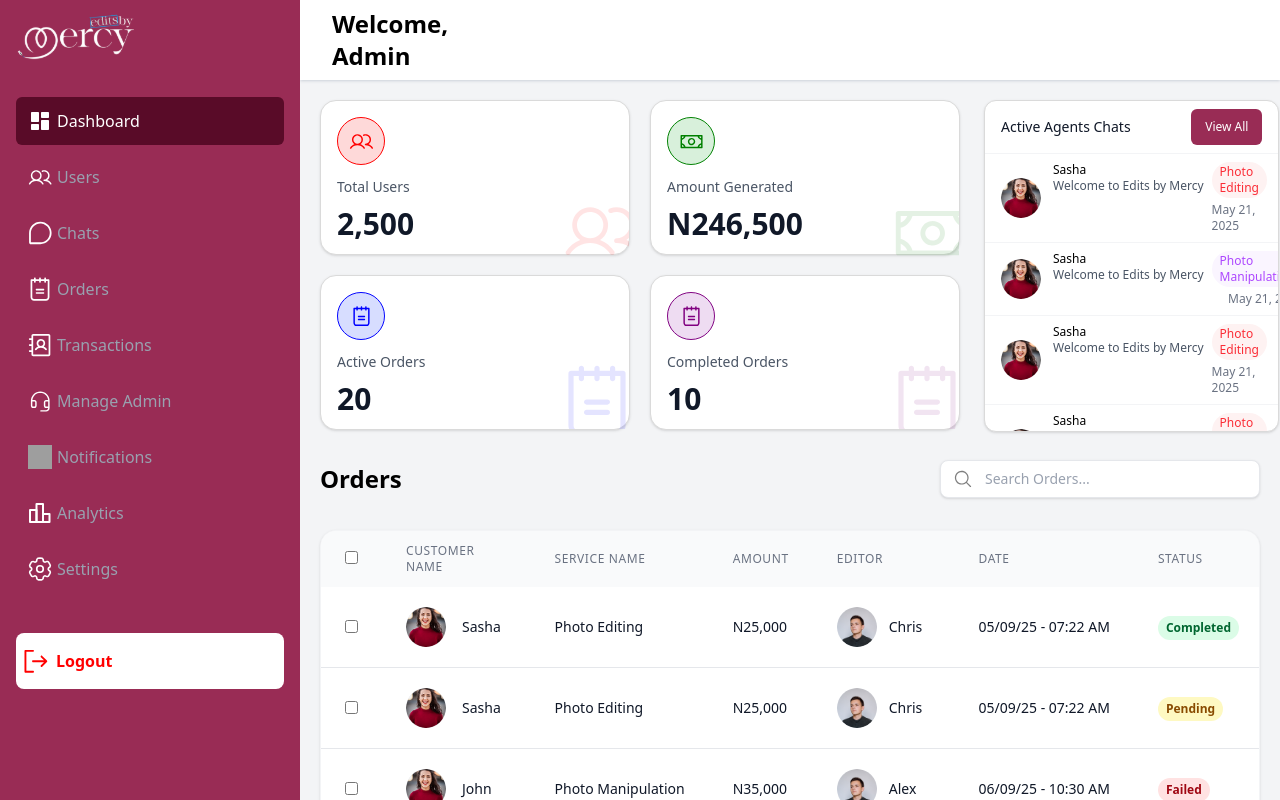
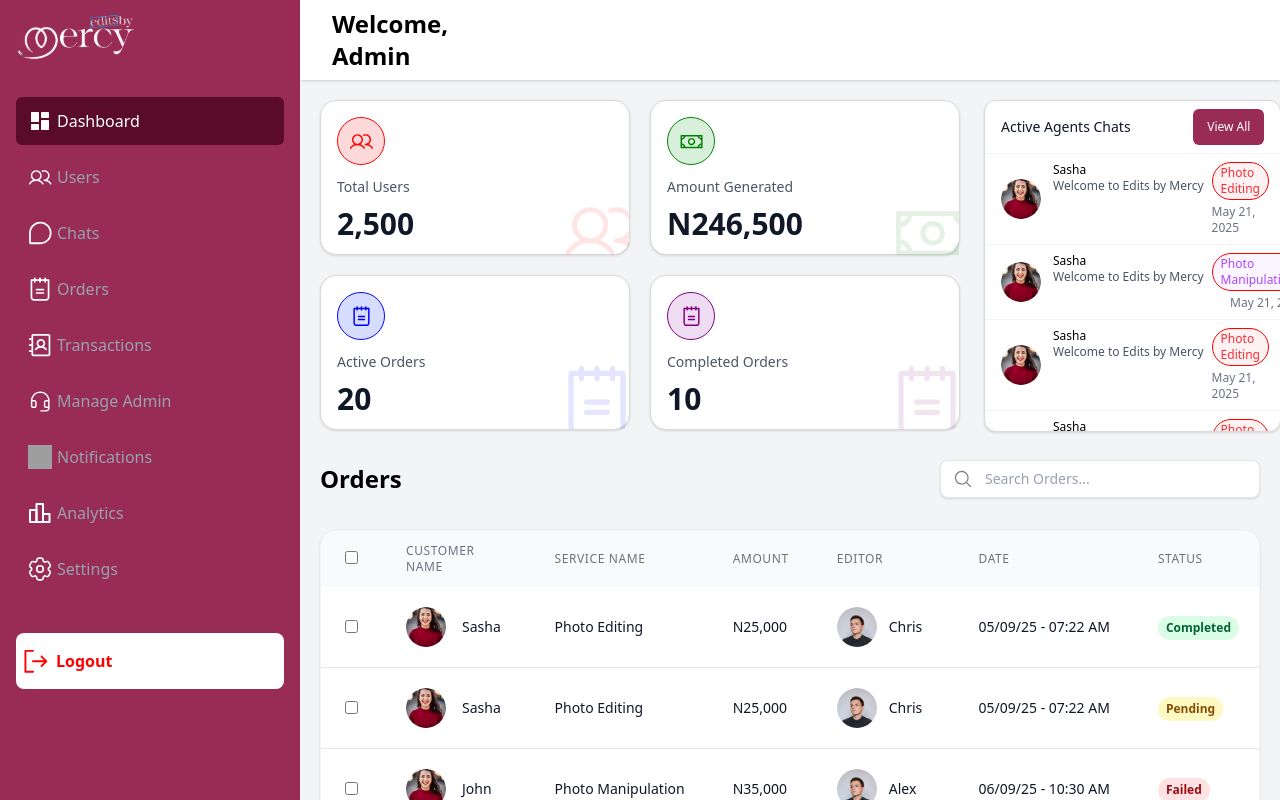
Before and after one commit to Muhammad-Umair-developer/Mercy-Dashboard, a React (Vite) app: page /dashboard in a window 1280 px wide. Built offline with nearby package versions, Linux system fonts and the light colour scheme; sample sign-in values are in the browser's storage; grey boxes are pictures that could not be loaded.

Commit message:
AgentChatCard.tsx file updated for view all button padding and tag borders

```diff
--- a/src/components/AgentChatCard.tsx
+++ b/src/components/AgentChatCard.tsx
@@ -80,7 +80,7 @@ const AgentChatCard = ({ onViewAll, maxVisible = 4 }: AgentChatCardProps) => {
                   </div>
                   <div className="flex flex-col items-end ml-2">
                     <span
-                      className={`text-xs px-2 py-0.5 rounded-full ${getTypeColor(
+                      className={`text-xs px-2 py-0.5 border-[#FF0000] border rounded-full ${getTypeColor(
                         agent.type
                       )}`}
                     >
```
